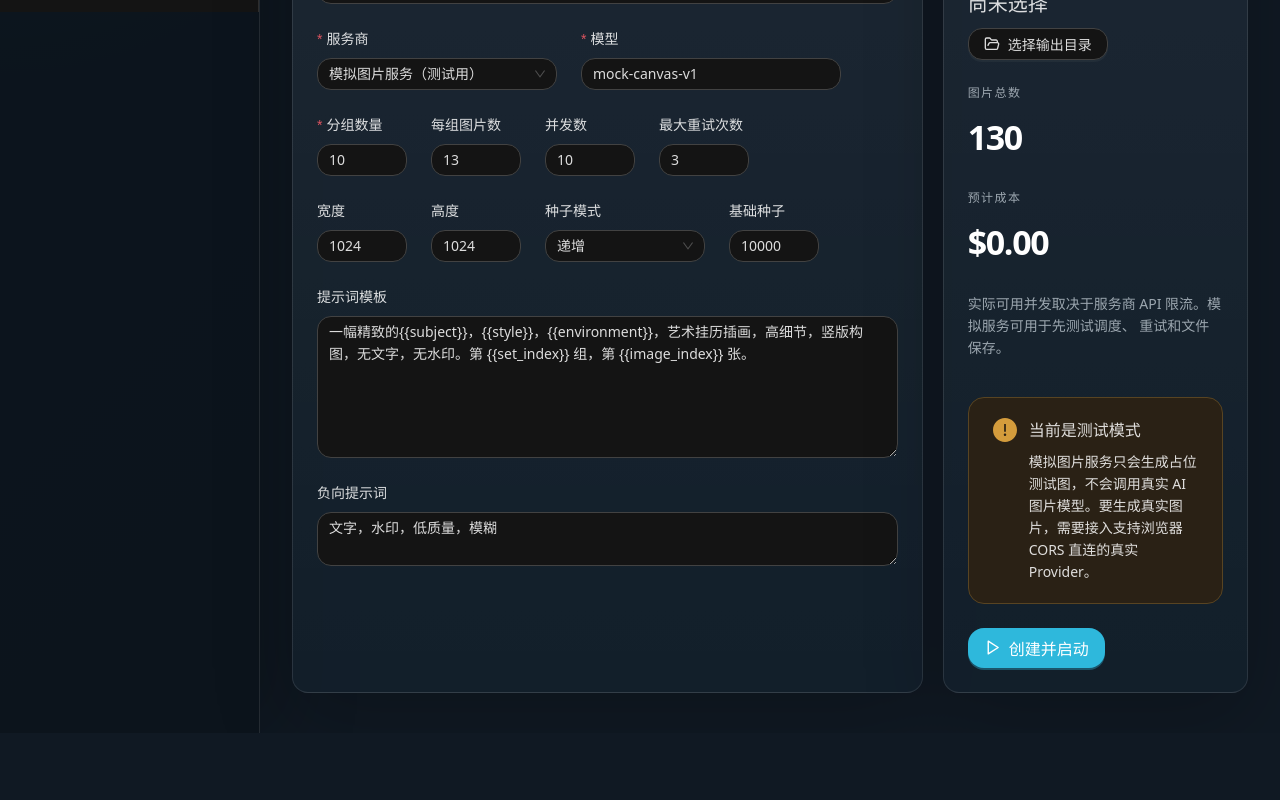
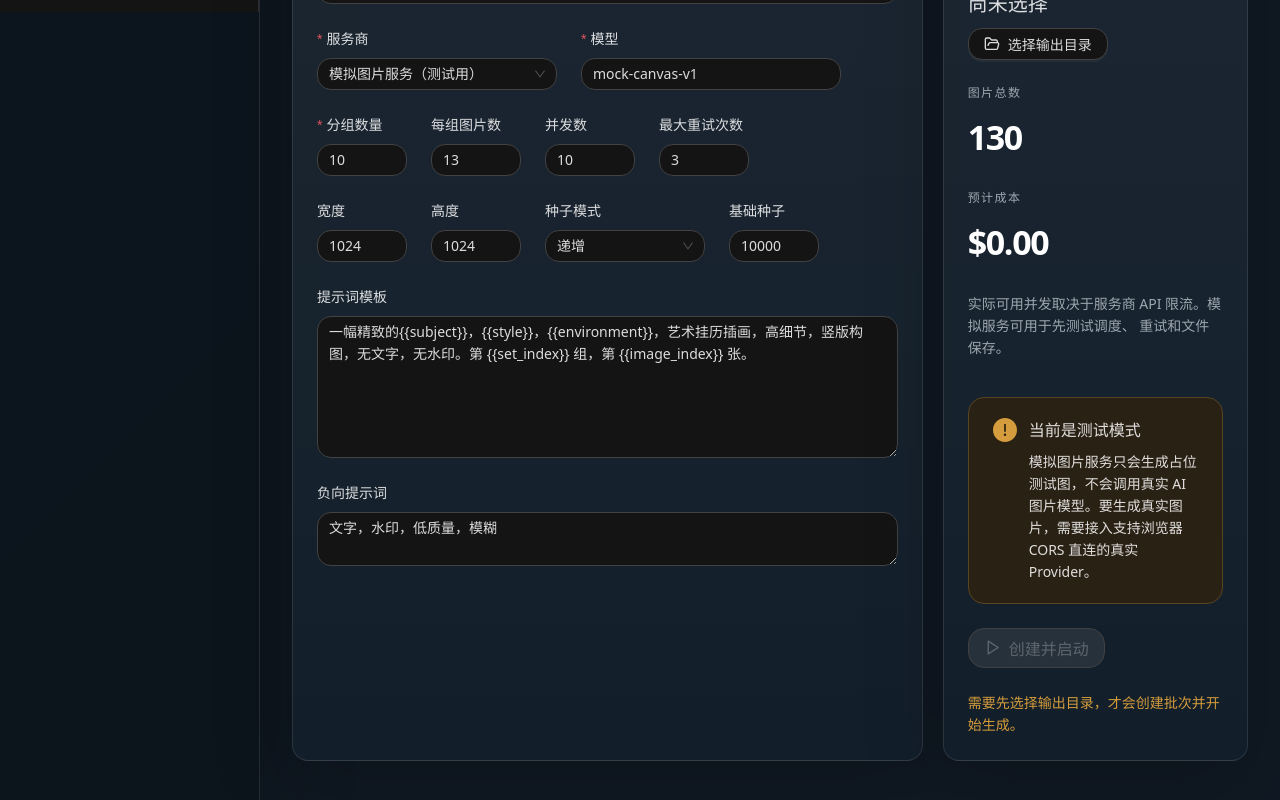
Before and after one commit to kingming-sun/calendar, a React (Vite) app: page /generator in a window 1280 px wide. Shown: the part 318-1118 px from the top of the page. Before the commit the page ends 1051 px from the top, so only its background shows below. Built offline with nearby package versions, Linux system fonts and the light colour scheme.

Commit message:
Require output directory before creating batch

```diff
--- a/src/pages/Generator/Generator.tsx
+++ b/src/pages/Generator/Generator.tsx
@@ -31,6 +31,7 @@ export function Generator() {
   const navigate = useNavigate();
   const { message } = App.useApp();
   const providers = useAppStore((state) => state.providers);
+  const selectedDirectory = useAppStore((state) => state.selectedDirectory);
   const directoryName = useAppStore((state) => state.directoryName);
   const selectDirectory = useAppStore((state) => state.selectDirectory);
   const createBatch = useAppStore((state) => state.createBatch);
@@ -78,6 +79,11 @@ export function Generator() {
       message.error(
         "该服务商还没有启用，或尚未通过浏览器 CORS 直连验证。"
       );
+      return;
+    }
+
+    if (!selectedDirectory) {
+      message.error("请先选择输出目录，再创建任务。");
       return;
     }
 
@@ -248,9 +254,20 @@ export function Generator() {
               description="当前会直接从浏览器调用 fal.ai。API Key 会保存在你的浏览器 IndexedDB 中，纯前端应用无法真正隐藏 Key。"
             />
           ) : null}
-          <Button type="primary" size="large" icon={<Play size={17} />} onClick={submit}>
+          <Button
+            type="primary"
+            size="large"
+            icon={<Play size={17} />}
+            disabled={!selectedDirectory}
+            onClick={submit}
+          >
             创建并启动
           </Button>
+          {!selectedDirectory ? (
+            <Typography.Text type="warning">
+              需要先选择输出目录，才会创建批次并开始生成。
+            </Typography.Text>
+          ) : null}
         </Space>
       </Card>
     </div>
--- a/src/stores/appStore.ts
+++ b/src/stores/appStore.ts
@@ -130,7 +130,7 @@ export const useAppStore = create<AppState>((set, get) => ({
     const directory = get().selectedDirectory;
     if (!directory) {
       set({ error: "请先选择输出目录" });
-      return;
+      throw new Error("请先选择输出目录");
     }
 
     set({ loading: true, error: undefined });
```
